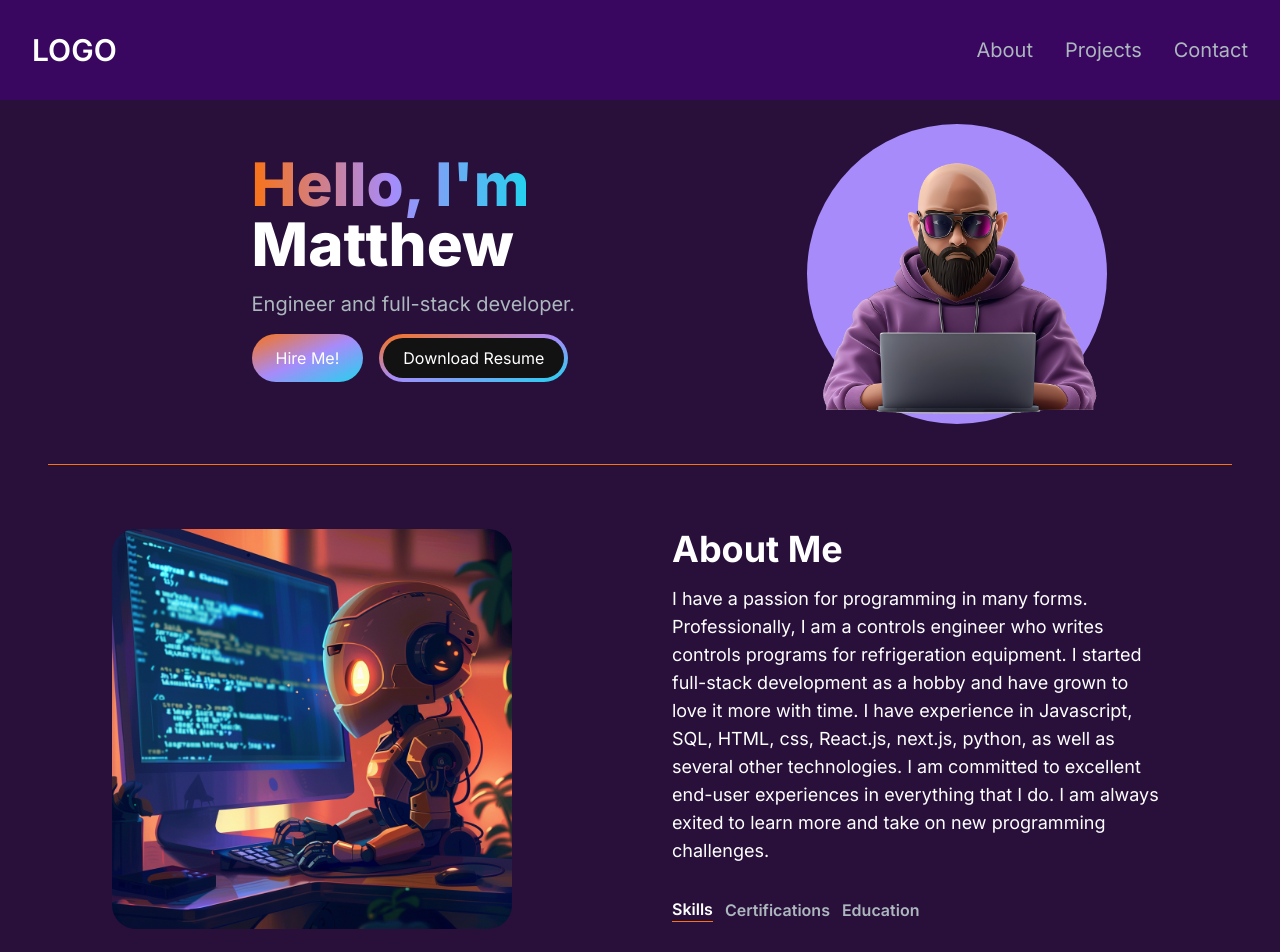
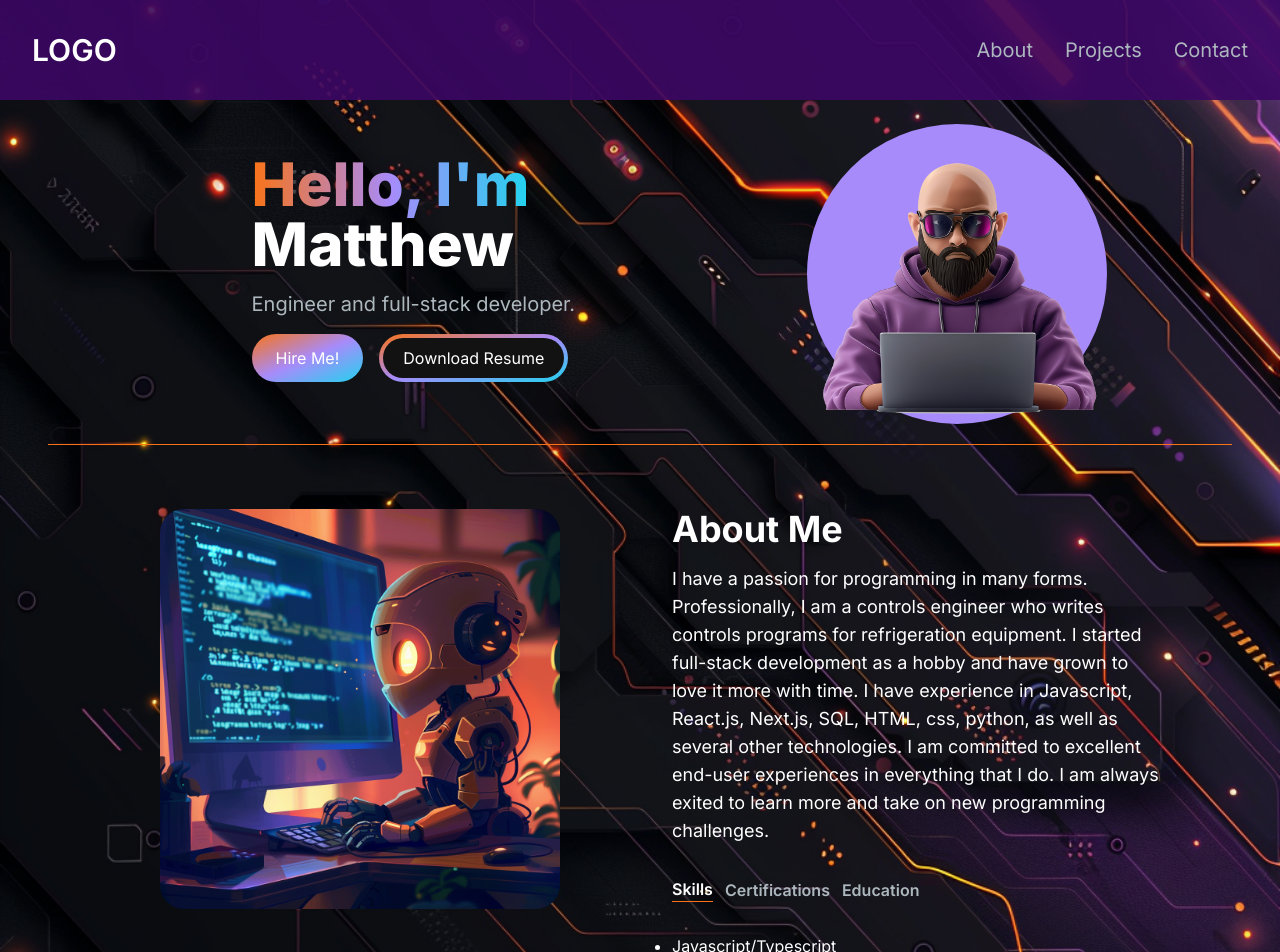
Before and after one commit to fussmj/portfolio, a Next.js app: page / in a window 1280 px wide. Shown: the top 952 px of the page. Built offline with nearby package versions, Linux system fonts and the light colour scheme.

Commit message:
added background image

```diff
--- a/app/components/AboutMeSection.tsx
+++ b/app/components/AboutMeSection.tsx
@@ -60,7 +60,8 @@ const AboutMeSection = () => {
     <section className="text-white border-t border-orange-500">
       <div className="md:grid md:grid-cols-2 gap-8 py-8 px-4 xl:gap-16 sm:py-16 sm:px-16">
         <Image
-          className="rounded-3xl"
+          priority
+          className="rounded-3xl justify-self-center"
           src="/about-me.png"
           alt="aboutme"
           width={400}
@@ -73,7 +74,7 @@ const AboutMeSection = () => {
             a controls engineer who writes controls programs for refrigeration
             equipment. I started full-stack development as a hobby and have
             grown to love it more with time. I have experience in Javascript,
-            SQL, HTML, css, React.js, next.js, python, as well as several other
+            React.js, Next.js, SQL, HTML, css, python, as well as several other
             technologies. I am committed to excellent end-user experiences in
             everything that I do. I am always exited to learn more and take on
             new programming challenges.
--- a/app/page.tsx
+++ b/app/page.tsx
@@ -4,10 +4,15 @@ import NavBar from "./components/NavBar";
 import AboutMeSection from "./components/AboutMeSection";
 
 export default function Home() {
+  //bg-[#28103b]
+
+  {
+    /* <main className="flex min-h-screen flex-col bg-scroll bg-my_bg_img mx-auto px-12 py-4"> */
+  }
   return (
-    <main className="flex min-h-screen flex-col bg-[#28103b] mx-auto px-12 py-4">
+    <main className="flex min-h-screen flex-col  mx-auto px-12 py-4 bg-scroll bg-no-repeat bg-my_bg_img bg-cover">
       <NavBar />
-      <div className="container mt-24 mx-auto space-y-10">
+      <div className="container mt-24 mx-auto space-y-5">
         <HeroSection />
         <AboutMeSection />
       </div>
--- a/tailwind.config.ts
+++ b/tailwind.config.ts
@@ -8,11 +8,7 @@ const config: Config = {
   ],
   theme: {
     extend: {
-      backgroundImage: {
-        "gradient-radial": "radial-gradient(var(--tw-gradient-stops))",
-        "gradient-conic":
-          "conic-gradient(from 180deg at 50% 50%, var(--tw-gradient-stops))",
-      },
+      backgroundImage: { my_bg_img: "url('/background.png')" },
     },
   },
   plugins: [],
```
Also changed, not shown: public/background.png (added).
